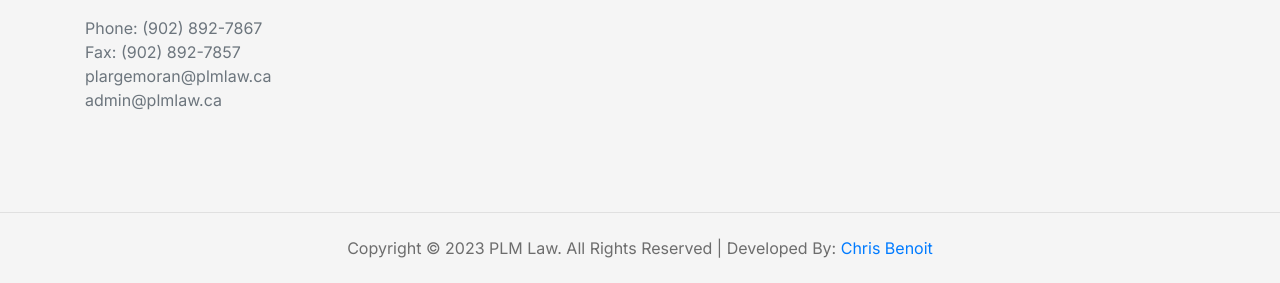
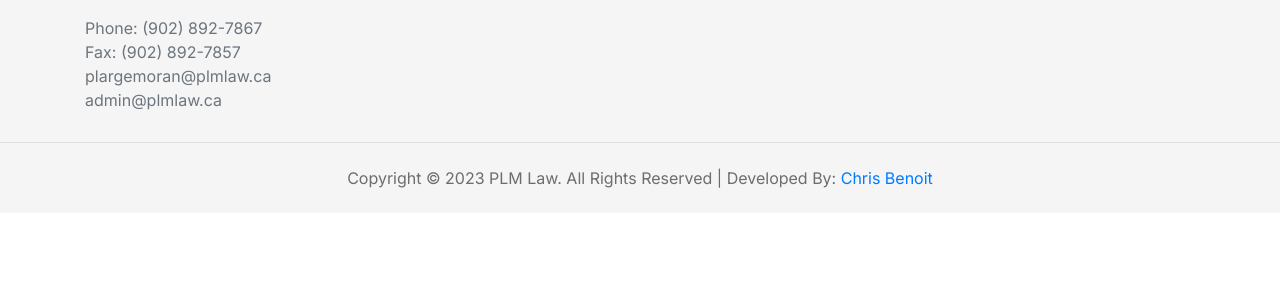
Before and after one commit to ChrisBenoit0123/plmlaw, a plain HTML site: page index.html in a window 1280 px wide. Shown: the part 4563-4846 px from the top of the page. After the commit the page ends 4776 px from the top, so only its background shows below. Drawn offline with nearby package versions, Linux system fonts and the light colour scheme; files that its build step writes are made by us from their sources; a script that the page names is missing; files whose address does not match are found by name.

Commit message:
Add files via upload

```diff
--- a/styles.css
+++ b/styles.css
@@ -1127,7 +1127,7 @@ pre {
 }
 .footer-two .footer-widget {
   padding-top: 30px;
-  padding-bottom: 100px;
+  padding-bottom: 30px;
 }
 @media only screen and (min-width: 768px) and (max-width: 991px) {
   .footer-two .footer-widget {
```
